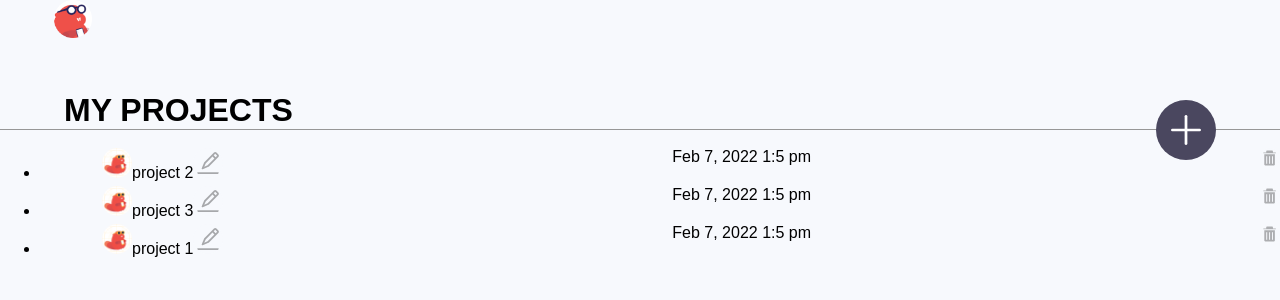
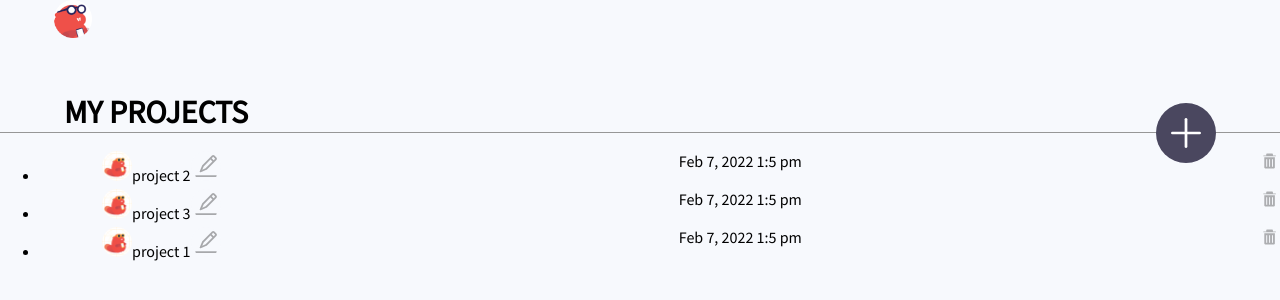
Before and after one commit to seaweasel/thunkable, a React (Create React App) app: page / in a window 1280 px wide. Shown: the top 300 px of the page. Built offline with nearby package versions, Linux system fonts and the light colour scheme.

Commit message:
google font added

```diff
--- a/package.json
+++ b/package.json
@@ -10,6 +10,7 @@
     "react": "^17.0.2",
     "react-beautiful-dnd": "^13.1.0",
     "react-dom": "^17.0.2",
+    "react-helmet": "^6.1.0",
     "react-redux": "^7.2.6",
     "react-scripts": "5.0.0",
     "uuid": "^8.3.2",
--- a/src/App.js
+++ b/src/App.js
@@ -4,6 +4,7 @@
 import {v4 as uuidv4} from 'uuid';
 import ProjectList from "./components/ProjectList";
 import {useState} from "react";
+import {Helmet} from "react-helmet";
 
 const initialProjects = [
    {
@@ -42,6 +43,10 @@
 
 
    return <div className='content'>
+      <Helmet>
+         <link href="https://fonts.googleapis.com/css?family=Source+Sans+Pro" rel="stylesheet" type="text/css"/>
+      </Helmet>
+
       <Header newProjectHandler={newProjectHandler}/>
       <ProjectList projectToEdit={projectToEdit}
                    updateProjectToEditHandler={updateProjectToEdit}
```
Also changed, not shown: 1 other file (tests, documents, lock files or other folders).
